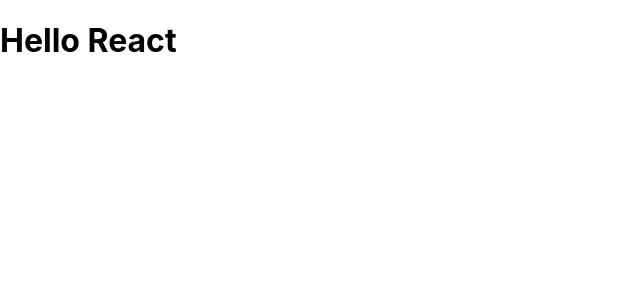
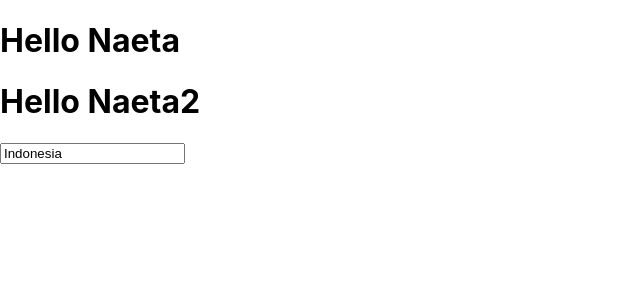
Before and after one commit to nyanky0/BelajarReact, a React (Create React App) app: page / in a window 1280 px wide. Shown: the top 300 px of the page, without its empty margins (0-640 px from the left). Built offline with nearby package versions, Linux system fonts and the light colour scheme.

Commit message:
properties

```diff
--- a/src/App.js
+++ b/src/App.js
@@ -1,13 +1,28 @@
 import logo from './logo.svg';
 import './App.css';
 import Deskripsi from './component/dumb/Deskripsi';
+import Input from './component/screen/Input';
+import React, { Component } from 'react';
 
-function App() {
+class App extends Component {
+
+  constructor(props){
+    super(props);
+  }
+
+  render(){
   return (
     <div>
-      <Deskripsi></Deskripsi>
+      <Deskripsi name="Naeta"></Deskripsi>
+      <Deskripsi name="Naeta2"></Deskripsi>
+      <Input
+        name = "agit"
+        alamat = "Indonesia"
+        //a = "a"
+      />
     </div>
   );
+  }
 }
 
 export default App;
--- a/src/component/dumb/Deskripsi.js
+++ b/src/component/dumb/Deskripsi.js
@@ -1,8 +1,8 @@
 import React from 'react'
 
 //function comp using const or function
-const Deskripsi = () => {
-    return <h1>Hello React</h1>
+const Deskripsi = (props) => {
+    return <h1>Hello {props.name}</h1>
   }
 
 function deskripsi1(){
--- /dev/null
+++ b/src/component/screen/Input.js
@@ -0,0 +1,21 @@
+import React from 'react'
+
+class Input extends React.Component{
+
+    constructor(props){
+        super(props);
+    }
+
+    render(){
+        return (
+             <div>
+                <input
+                name="name"
+                value={this.props.alamat}
+                />
+             </div>
+        );
+    }
+}
+
+export default Input;
```
